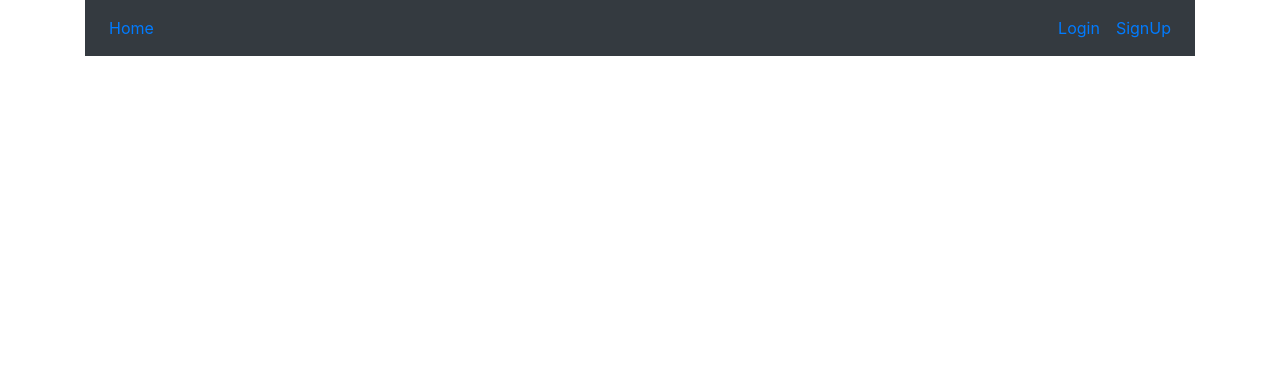
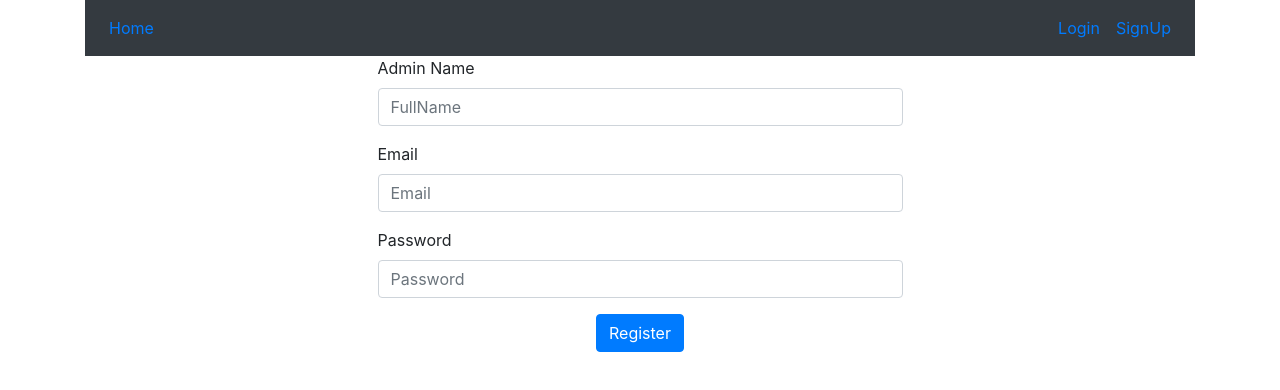
Before and after one commit to vikash-ftw/realestate-react-frontend, a React (Create React App) app in the folder realestate/: page /adminReg in a window 1280 px wide. Shown: the top 390 px of the page. Built offline with nearby package versions, Linux system fonts and the light colour scheme.

Commit message:
admin Reg

```diff
--- a/realestate/src/App.js
+++ b/realestate/src/App.js
@@ -7,10 +7,11 @@ import OwnerProfile from './components/ownerProfile';
 import BuyerProfile from './components/buyerProfile';
 import Home from './components/home';
 import OwnerReg from './components/ownerReg'
-import BuyerReg from './components/buyerReg'
+import BuyerReg from './components/buyerReg';
+import AdminReg from "./components/adminReg";
 
 
-import { BrowserRouter as Router, Route, Link, Switch } from "react-router-dom";
+import { BrowserRouter as Router, Route, Link, Switch, Redirect } from "react-router-dom";
 
 
 
@@ -24,54 +25,70 @@ class App extends React.Component{
 
   render() {
     return (
-
-      <div className='container'>
+      <div className="container">
         <nav className="navbar navbar-expand navbar-dark bg-dark">
           <div className="navbar-nav">
             <ul className="nav navbar-nav m-2">
-                    <li> <Link to='/'>Home</Link></li>
+              <li>
+                {" "}
+                <Link to="/">Home</Link>
+              </li>
             </ul>
           </div>
-
 
           {this.state.isBuyerLogin ? (
             <div className="navbar-nav ml-auto">
               <ul className="nav navbar-nav">
-                        <li> <Link className="active" to='/Login'>BuyerProfile</Link></li>
+                <li>
+                  {" "}
+                  <Link className="active" to="/Login">
+                    BuyerProfile
+                  </Link>
+                </li>
               </ul>
 
               <ul className="nav navbar-nav">
-                        <li> <Link className="active" exact to='/Register'>Logout</Link></li>
+                <li>
+                  {" "}
+                  <Link className="active" exact to="/Register">
+                    Logout
+                  </Link>
+                </li>
               </ul>
             </div>
           ) : (
             <div className="navbar-nav ml-auto">
               <ul className="nav navbar-nav m-2">
-                  <li> <Link  to='/Login'>Login</Link></li>
+                <li>
+                  {" "}
+                  <Link to="/Login">Login</Link>
+                </li>
               </ul>
 
               <ul className="nav navbar-nav m-2 ">
-                  <li> <Link className="active" exact to='/Register'>SignUp</Link></li>
+                <li>
+                  {" "}
+                  <Link className="active" exact to="/Register">
+                    SignUp
+                  </Link>
+                </li>
               </ul>
             </div>
           )}
-
         </nav>
 
         <Switch>
-          <Route exact path='/' component={Home}/>
-          <Route  path='/Login'component={Login}/>
-          <Route  path='/Login' component={OwnerProfile}/>
-          <Route  path='/Register' component={Register} />
-          <Route path='/ownerReg' component={OwnerReg} />
-          <Route path='/buyerReg' component={BuyerReg}/>
+          <Route exact path="/" component={Home} />
+          <Route path="/Login" component={Login} />
+          <Route path="/Login" component={OwnerProfile} />
+          <Route path="/Register" component={Register} />
+          <Route path="/ownerReg" component={OwnerReg} />
+          <Route path="/buyerReg" component={BuyerReg} />
+          <Route path="/adminReg" component={AdminReg} />
+          <Redirect to='/not-found'/>
         </Switch>
-
-
       </div>
-
-
-    )
+    );
   }
 }
 
--- /dev/null
+++ b/realestate/src/components/adminReg.js
@@ -0,0 +1,88 @@
+import React from "react";
+import Axios from "axios";
+
+class adminReg extends React.Component {
+  constructor(props) {
+    super(props);
+    this.state = {
+      name: "",
+      email: "",
+      password: "",
+      regDate: new Date(),
+    };
+  }
+
+  // "adminName" : "mangesh",
+  // "adminEmail" : "manegsh@gmail.com",
+  // "adminPassword" : "root",
+  // "adminRegistDate" : "2021-03-10"
+  addAdmin() {
+    const { name, email, password, regDate } = this.state;
+    Axios.post("http://localhost:8080/realEstate/admin", {
+      adminName: name,
+      adminEmail: email,
+      adminPassword: password,
+      adminRegistDate: regDate,
+    }).then((response) => {
+      console.log(response.data);
+    });
+  }
+
+  render() {
+    return (
+      <>
+        <form className="col-lg-6 offset-lg-3 ">
+          <div className="form-group">
+            <label>Admin Name</label>
+            <input
+              type="text"
+              className="form-control"
+              id="0InputEmail"
+              aria-describedby="emailHelp"
+              placeholder="FullName"
+              onChange={(e) => {
+                this.setState({ name: e.target.value });
+              }}
+            />
+          </div>
+          <div className="form-group">
+            <label>Email</label>
+            <input
+              type="email"
+              className="form-control"
+              id="name"
+              placeholder="Email"
+              onChange={(e) => {
+                this.setState({ email: e.target.value });
+              }}
+            />
+          </div>
+          <div className="form-group">
+            <label>Password</label>
+            <input
+              type="text"
+              className="form-control"
+              placeholder="Password"
+              onChange={(e) => {
+                this.setState({ password: e.target.value });
+              }}
+            />
+          </div>
+        </form>
+        <div className="row">
+          <div className="col text-center">
+            <button
+              type="submit"
+              className="btn btn-primary"
+              onClick={() => this.addAdmin()}
+            >
+              Register
+            </button>
+          </div>
+        </div>
+      </>
+    );
+  }
+}
+
+export default adminReg;
--- a/realestate/src/components/buyerReg.js
+++ b/realestate/src/components/buyerReg.js
@@ -123,8 +123,8 @@ class BuyerReg extends React.Component {
           </div>
         </form>
         <div className="row">
-          <div className="col-md-10">
-            <div className="col-md-1">
+
+            <div className="col text-center">
               <button
                 type="submit"
                 className="btn btn-primary"
@@ -133,7 +133,7 @@ class BuyerReg extends React.Component {
                 Register
               </button>
             </div>
-          </div>
+
         </div>
       </>
     );
--- a/realestate/src/components/login.js
+++ b/realestate/src/components/login.js
@@ -1,74 +1,62 @@
-import React from 'react';
-import Axios from 'axios';
+import React from "react";
+import Axios from "axios";
 
-
-class Login extends React.Component{
-
-    constructor(props){
+class Login extends React.Component {
+  constructor(props) {
     super(props);
     this.state = {
-            email : 'ram00@gmail.com',
-            password : 'ram1234',
-            users : [],
+      email: "ram00@gmail.com",
+      password: "ram1234",
+      users: [],
       isLogin: false,
       isOwner: false,
       isBuyer: false,
       isAdmin: true,
-            userRole : ''
-
-
-        }
-
+      userRole: "",
+    };
   }
 
   loginProcess() {
     console.log(this.state.email, this.state.password);
     const { email, password } = this.state;
-        Axios.post("http://localhost:8080/realEstate/owner/login",
-            { email: email, password: password }).then((response) => {
+    Axios.post("http://localhost:8080/realEstate/owner/login", {
+      email: email,
+      password: password,
+    }).then((response) => {
       localStorage.setItem("user", JSON.stringify(response.data));
       console.log(response.data);
-                console.log('onlogin');
-            })
-
-
+      console.log("onlogin");
+    });
   }
-
-
 
   render() {
     return (
       <>
         <div className="justify-content-center">
-                    <button onClick={ () =>this.loginProcess()
+          <button onClick={() => this.loginProcess()}>Owner</button>
+          <button
+            onClick={(e) => {
+              this.setState({ userRole: "Buyer", isBuyer: true });
+              localStorage.setItem("userRole", this.state.userRole);
+              console.log(this.state.userRole);
+            }}
+          >
+            Buyer
+          </button>
+          <button
+            onClick={(e) => {
+              this.setState({ userRole: "Admin", isAdmin: true });
+              localStorage.setItem("userRole", this.state.userRole);
+              console.log(this.state.userRole);
+            }}
+          >
+            Admin
+          </button>
+        </div>
+        {}
+      </>
+    );
   }
-                    >Owner</button>
-                    <button onClick={
-                        (e) => {
-                            this.setState({ userRole: 'Buyer', isBuyer: true });
-                            localStorage.setItem('userRole', this.state.userRole);
-                            console.log(this.state.userRole)
-                        }
-                    }
-                    >Buyer</button>
-                    <button
-                        onClick={
-                        (e) => {
-                            this.setState({ userRole: 'Admin', isAdmin: true });
-                            localStorage.setItem('userRole', this.state.userRole);
-                            console.log(this.state.userRole);
-                        }
-                    }
-                    >Admin</button>
-            </div>
-            {
-
-            }
-        </>
-        )
-    }
-
-
 }
 
 export default Login;
--- a/realestate/src/components/ownerReg.js
+++ b/realestate/src/components/ownerReg.js
@@ -143,8 +143,8 @@ class ownerReg extends React.Component {
           </div>
         </form>
         <div className="row">
-          <div className="col-md-10">
-            <div className="col-md-1">
+
+            <div className="col text-center">
               <button
                 className="btn btn-primary"
                 onClick={() => this.addOwner()}
@@ -152,7 +152,7 @@ class ownerReg extends React.Component {
                 Register
               </button>
             </div>
-          </div>
+
         </div>
       </>
     );
--- a/realestate/src/components/registration.js
+++ b/realestate/src/components/registration.js
@@ -1,35 +1,34 @@
-import React from 'react';
+import React from "react";
 
-class Register extends React.Component{
+class Register extends React.Component {
   render() {
     return (
       <>
         <div className="justify-content-center">
-                    <button onClick={
-                        (e) => {
-
+          <button
+            onClick={(e) => {
               this.props.history.push("./ownerReg");
-
-                        }
-                    }
-                    >OwnerRegister</button>
-                    <button onClick={
-                        (e) => {
+            }}
+          >
+            OwnerRegister
+          </button>
+          <button
+            onClick={(e) => {
               this.props.history.push("./buyerReg");
-                        }
-                    }
-                    >Buyer</button>
+            }}
+          >
+            Buyer
+          </button>
           <button
-                        onClick={
-                        (e) => { this.props.history.replace("./home" , this.state);
-                        }
-                    }
-                    >Admin</button>
+            onClick={(e) => {
+              this.props.history.replace("./adminReg", this.state);
+            }}
+          >
+            Admin
+          </button>
         </div>
-
       </>
-
-        )
+    );
   }
 }
 
```
Also changed, not shown: realestate/src/components/home.js (+14 -25 lines). Lines whose indentation alone changed are shown as unchanged.
